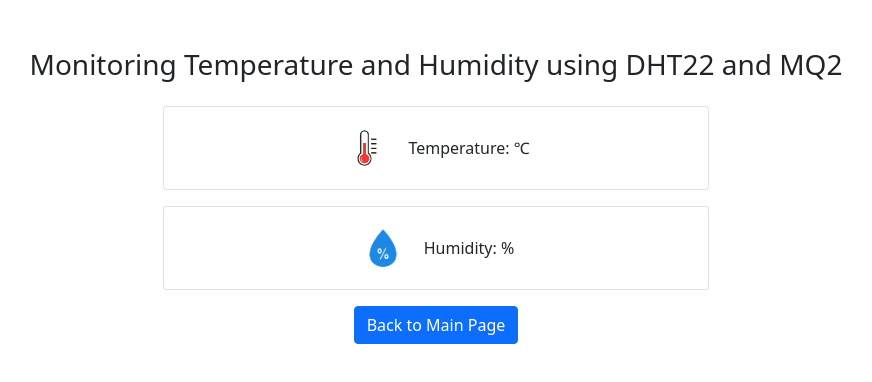
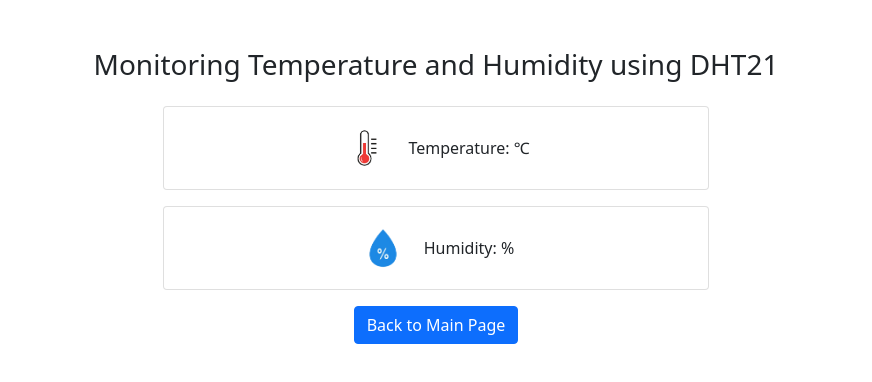
Before and after one commit to geovannybolang/geovannybolang.github.io, a plain HTML site: page iot/index.html in a window 1280 px wide. Shown: the whole page, without its empty margins (204-1076 px from the left). Drawn offline with nearby package versions, Linux system fonts and the light colour scheme.

Commit message:
Remove Gas

```diff
--- a/iot/index.html
+++ b/iot/index.html
@@ -10,7 +10,7 @@
   </head>
   <body class="container">
     <div class="row justify-content-center mt-5">
-      <h3 class="text-center mb-4">Monitoring Temperature and Humidity using DHT22 and MQ2</h3>
+      <h3 class="text-center mb-4">Monitoring Temperature and Humidity using DHT21</h3>
       <div class="col-md-6">
         <div class="card mb-3">
           <div class="card-body">
```
